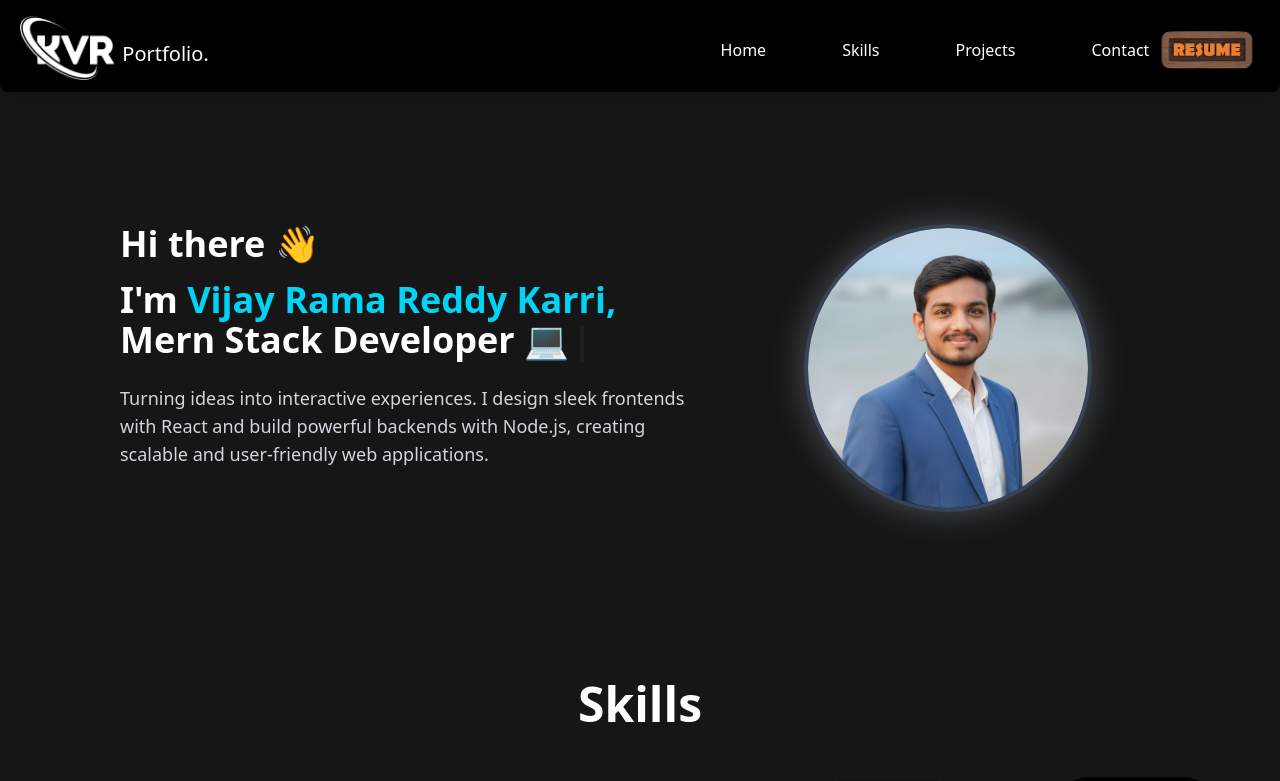
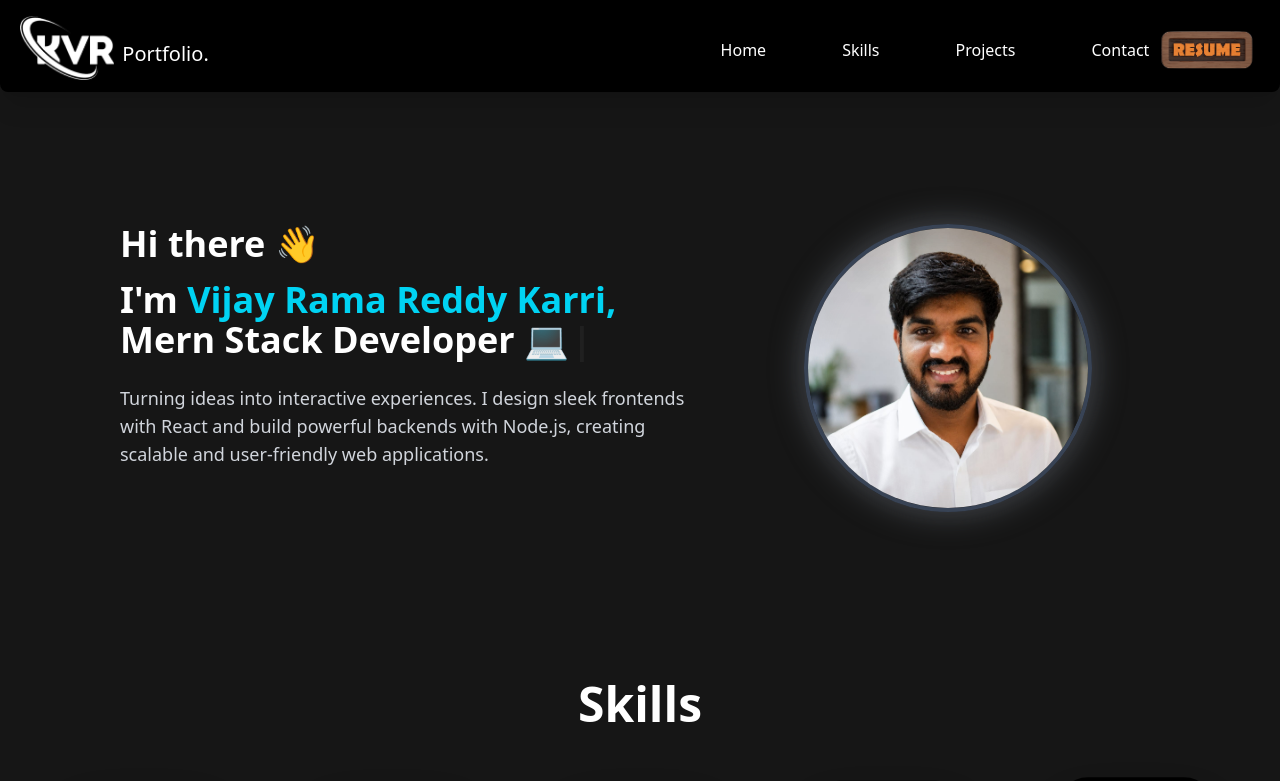
Before and after one commit to v-i-j-ay/portfolio, a React (Vite) app: page / in a window 1280 px wide. Shown: the top 781 px of the page. Built offline with nearby package versions, Linux system fonts and the light colour scheme.

Commit message:
photo update

```diff
--- a/src/pages/Home.jsx
+++ b/src/pages/Home.jsx
@@ -1,5 +1,5 @@
 import React from 'react';
-import vi from '../photos/vi.jpeg';
+import prof from '../photos/prof.jpeg';
 
 import { Typewriter } from 'react-simple-typewriter';
 import Skills from './Skills.jsx';
@@ -38,7 +38,7 @@ const Home = () => {
 <div className="mt-10 md:mt-0 flex justify-center md:mr-27">
   <div className="relative group">
     <img
-      src={vi}
+      src={prof}
       alt="Vijay Rama Reddy Karri"
       className="h-64 w-64 md:h-72 md:w-72
                  rounded-full object-cover
```
Also changed, not shown: src/photos/prof.jpeg (added).
